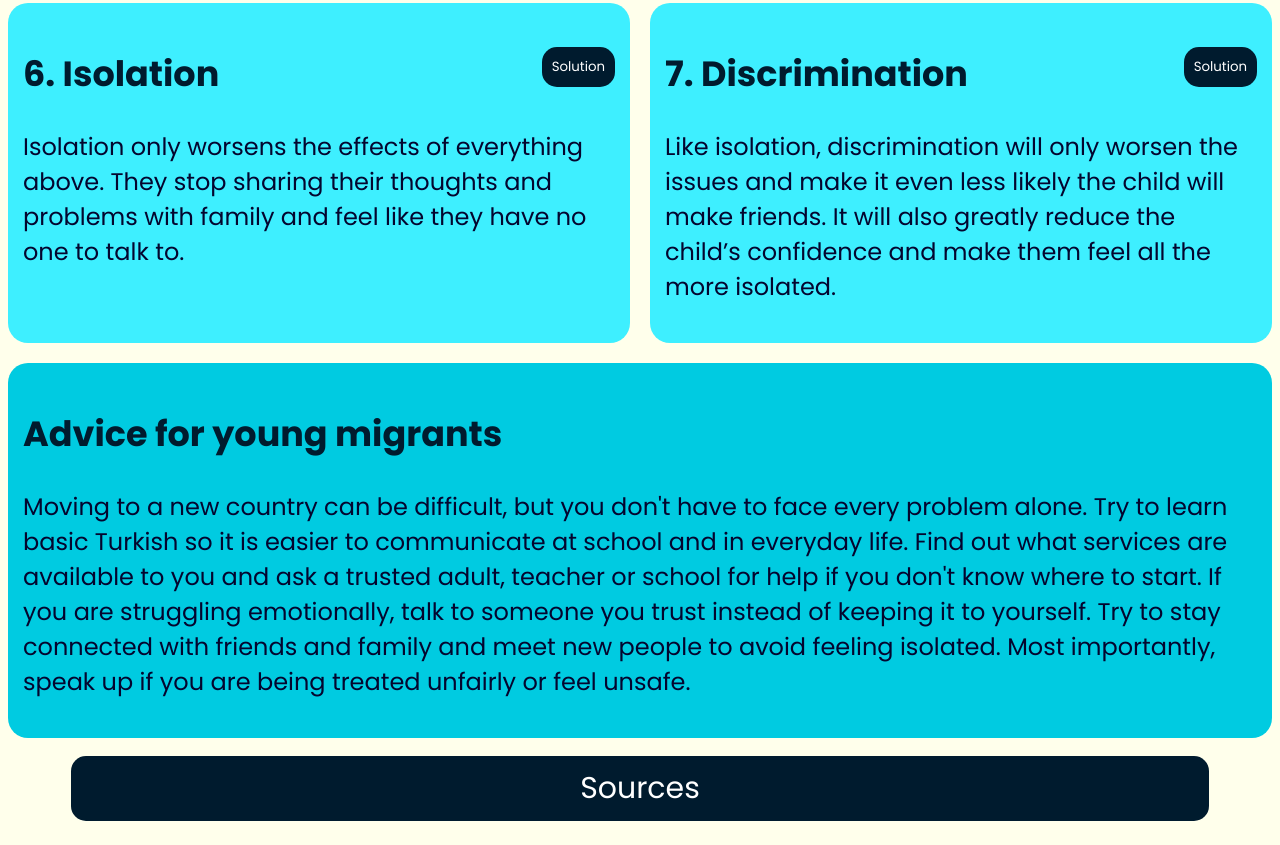
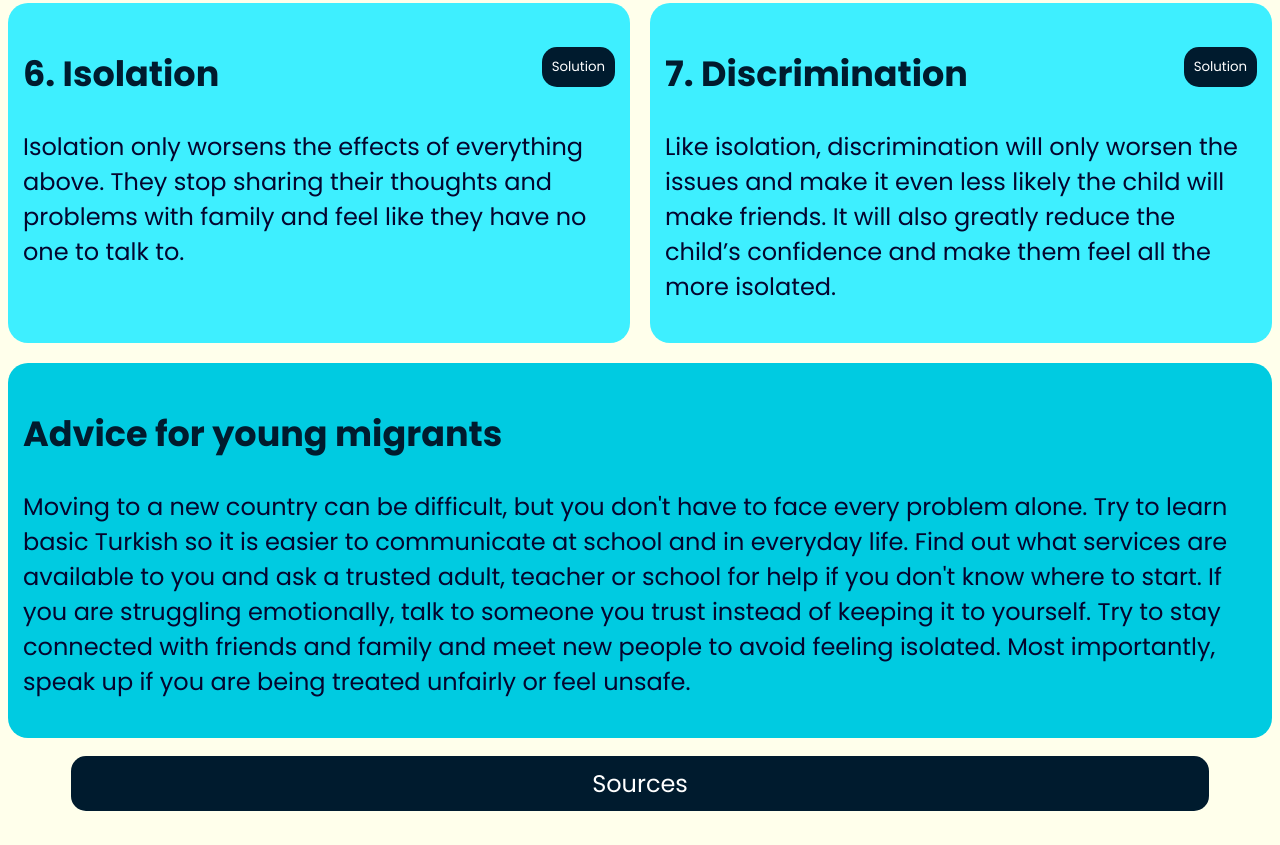
Before and after one commit to CodeMath10/Moving-To-Turkey, a plain HTML site: page index.html in a window 1280 px wide. Shown: the part 1257-2102 px from the top of the page. Drawn offline with Linux system fonts and the light colour scheme.

Commit message:
Update button style in index.html

```diff
--- a/index.html
+++ b/index.html
@@ -78,7 +78,7 @@ function bck(button){document.getElementById("sc").innerHTML="";button.innerHTML
 </div>
 <br>
 <center>
-<button style="width:90%;font-size:30px;text-align:center" onclick="sources(this)">Sources</button>
+<button style="width:90%;font-size:24px;text-align:center" onclick="sources(this)">Sources</button>
 <p id="sc"></p>
 </center>
 </body>
```
